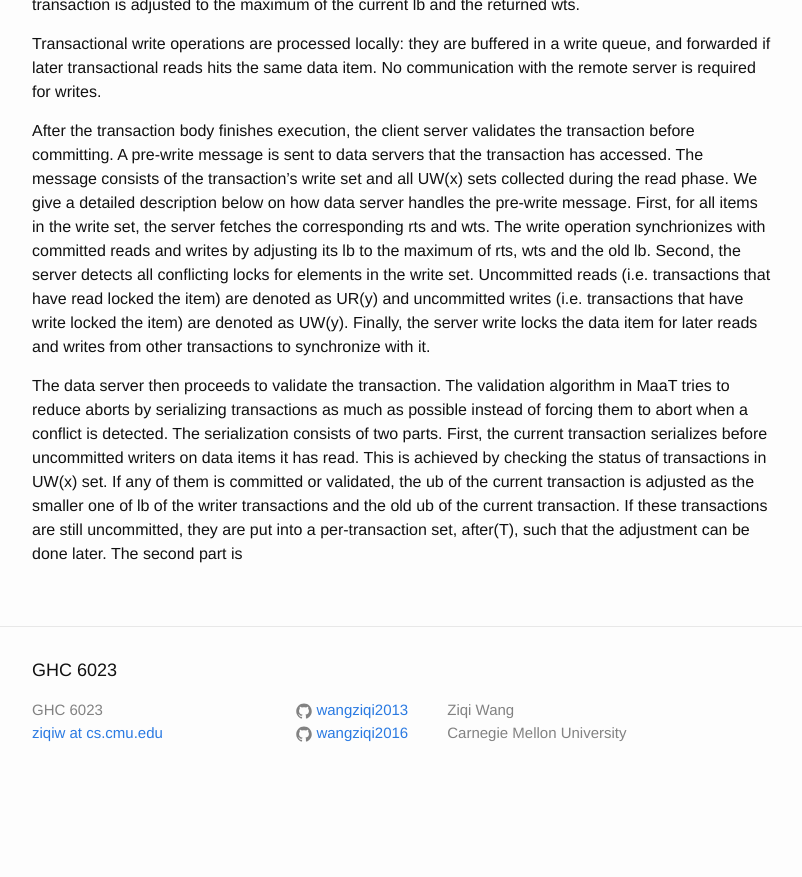
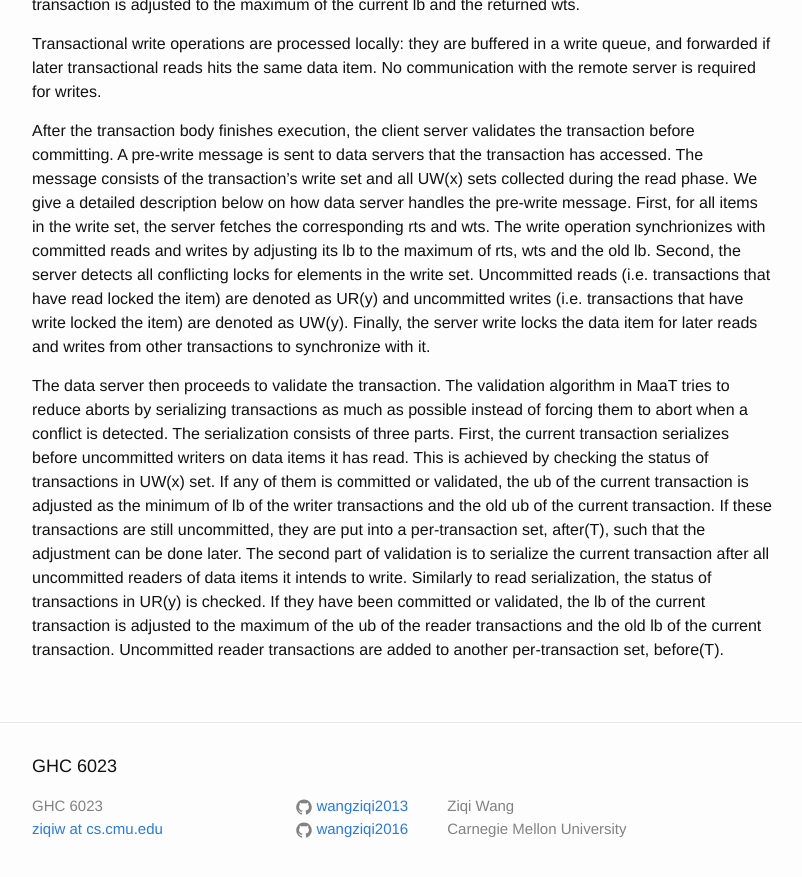
Before and after one commit to wangziqi2013/wangziqi2013.github.io, a Jekyll site: the page built from _posts/2018-12-18-maat.markdown, in a window 1280 px wide and 900 px high, scrolled down 2032 px. Shown: the top 877 px of the window, without its empty margins (238-1040 px from the left). Built offline with Jekyll 4.4.1, drawn with Linux system fonts in a browser that asks for light colours; before the commit the page ends 2836 px from its top, so only the background shows below that.

Commit message:
Finish write serialization

```diff
--- a/_posts/2018-12-18-maat.markdown
+++ b/_posts/2018-12-18-maat.markdown
@@ -80,8 +80,12 @@ Finally, the server write locks the data item for later reads and writes from ot
 
 The data server then proceeds to validate the transaction. The validation algorithm in MaaT tries to reduce aborts by
 serializing transactions as much as possible instead of forcing them to abort when a conflict is detected. The serialization
-consists of two parts. First, the current transaction serializes before uncommitted writers on data items it has read. This
+consists of three parts. First, the current transaction serializes before uncommitted writers on data items it has read. This
 is achieved by checking the status of transactions in UW(x) set. If any of them is committed or validated, the ub
-of the current transaction is adjusted as the smaller one of lb of the writer transactions and the old ub of the
+of the current transaction is adjusted as the minimum of lb of the writer transactions and the old ub of the
 current transaction. If these transactions are still uncommitted, they are put into a per-transaction set, after(T),
-such that the adjustment can be done later. The second part is
+such that the adjustment can be done later. The second part of validation is to serialize the current transaction
+after all uncommitted readers of data items it intends to write. Similarly to read serialization, the status of
+transactions in UR(y) is checked. If they have been committed or validated, the lb of the current transaction is
+adjusted to the maximum of the ub of the reader transactions and the old lb of the current transaction. Uncommitted
+reader transactions are added to another per-transaction set, before(T).
```
